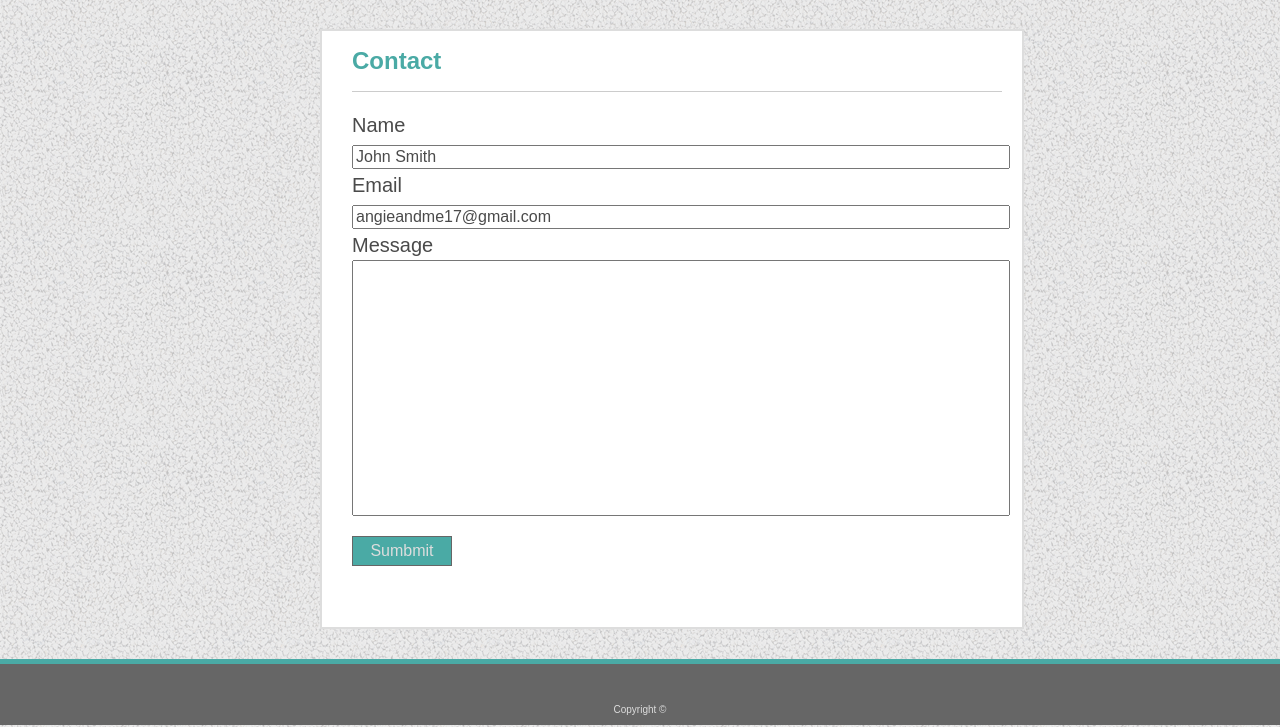
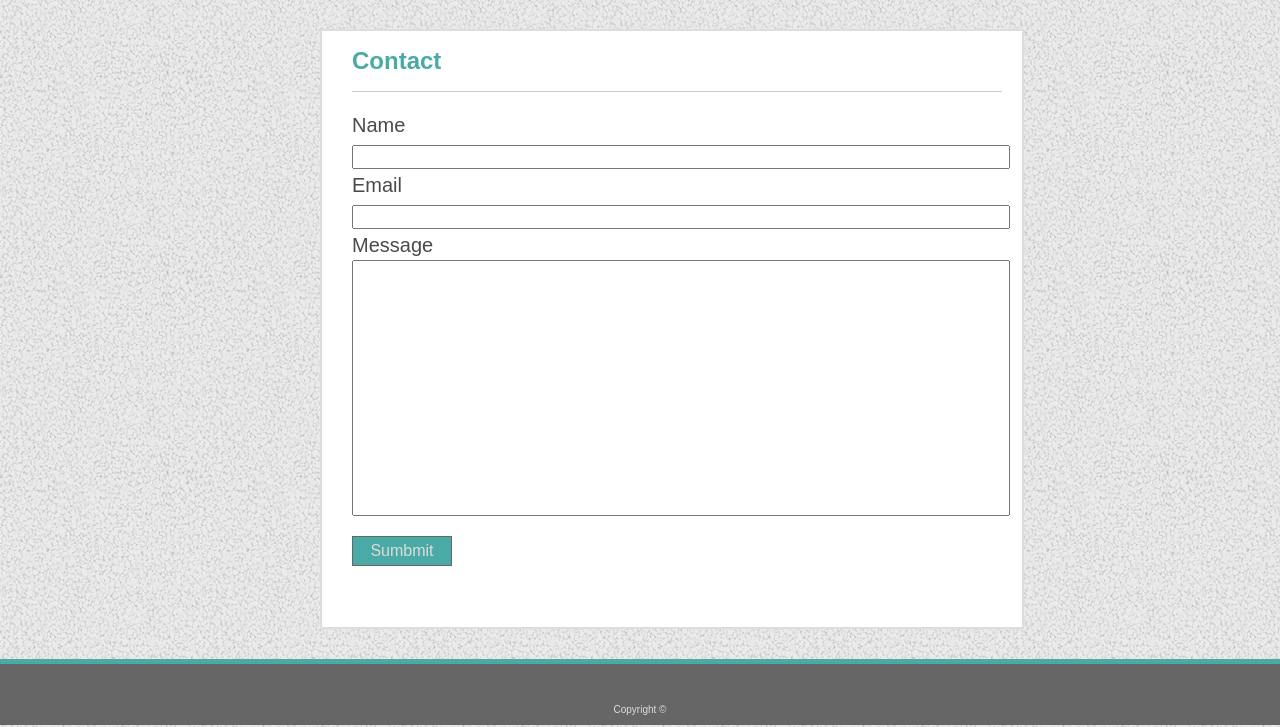
Before and after one commit to AlmaSotelo/Responsive-Portfolio, a plain HTML site: page contact.html in a window 1280 px wide. Shown: the part 73-800 px from the top of the page. Drawn offline with Linux system fonts and the light colour scheme.

Commit message:
contact form cleared

```diff
--- a/contact.html
+++ b/contact.html
@@ -36,10 +36,10 @@
         <form action="#" >
           <div class="request"> Name
           </div>
-          <input class="inputbox" type="text" name="name" value="John Smith" >
+          <input class="inputbox" type="text" name="name" value="" >
           <br>
           <div class= "request"> Email </div>
-          <input class="inputbox" type="email" name="emailaddress" value="angieandme17@gmail.com">
+          <input class="inputbox" type="email" name="emailaddress" value="">
           <br>
           <div class= "request"> Message </div>
           <input id="messagebox" type="text" name="message" value="">
```
